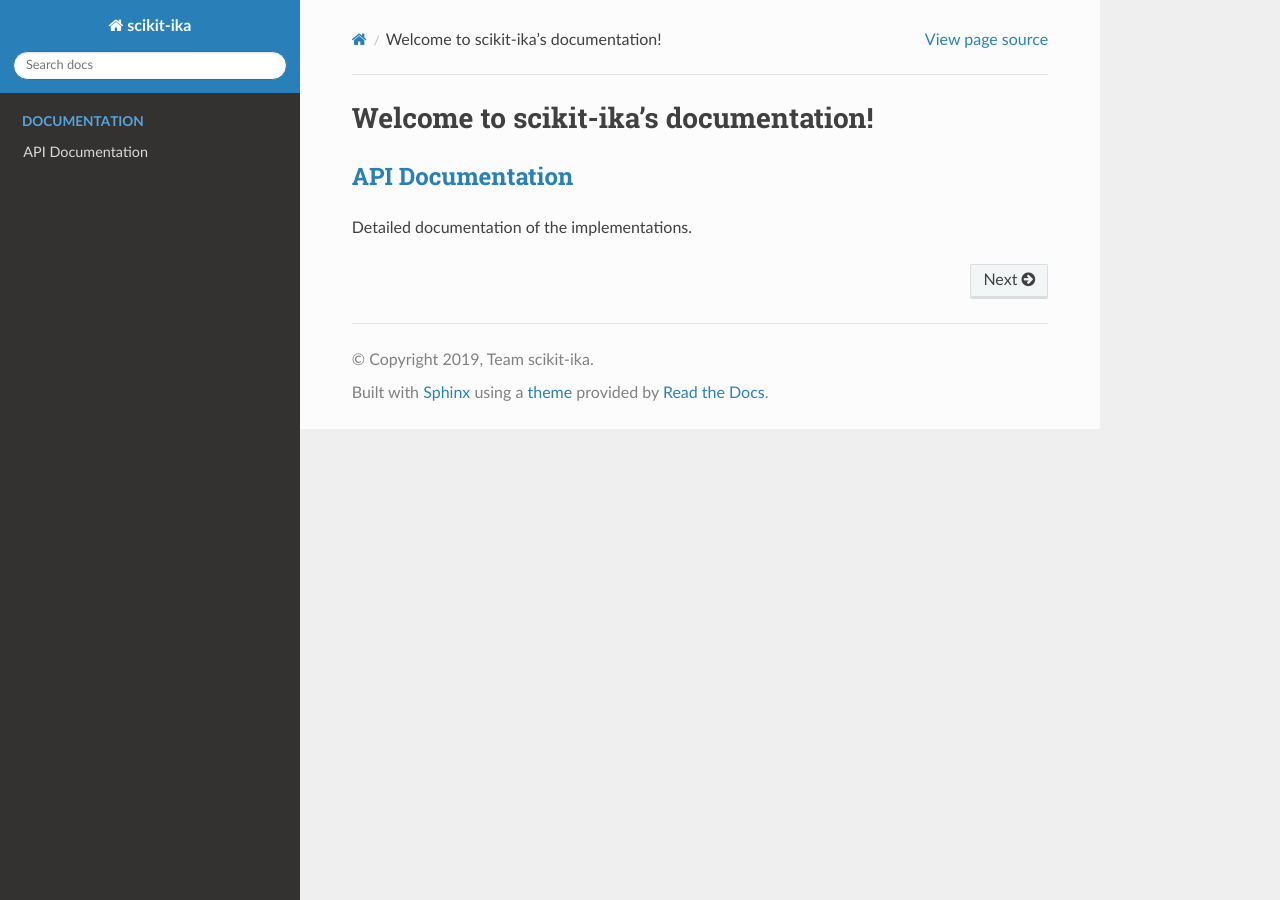
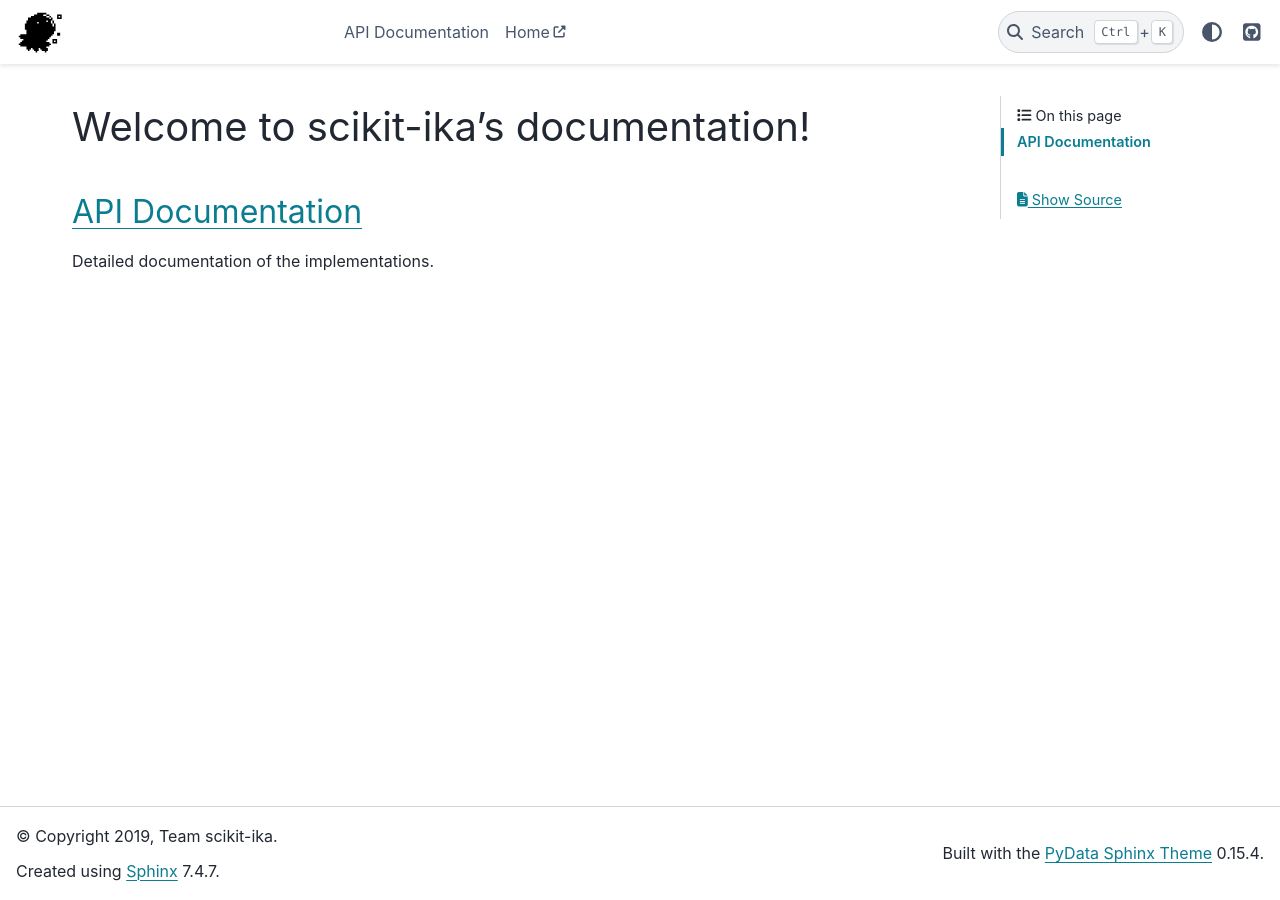
Before and after one commit to scikit-ika/scikit-ika, a Sphinx documentation site: the page built from docs/index.rst, in a window 1280 px wide. Built offline with Sphinx 7.4.7 and the PyData theme 0.15.4, drawn with Linux system fonts in a browser that asks for light colours.

Commit message:
Fix & update docs with a new theme

```diff
--- a/docs/conf.py
+++ b/docs/conf.py
@@ -23,7 +23,7 @@ copyright = '2019, Team scikit-ika'
 author = 'Team scikit-ika'
 
 # The full version, including alpha/beta/rc tags
-release = '0.0.0'
+# release = '0.0.0'
 
 
 # -- General configuration ---------------------------------------------------
@@ -51,7 +51,20 @@ exclude_patterns = ['_build', 'Thumbs.db', '.DS_Store']
 # The theme to use for HTML and HTML Help pages.  See the documentation for
 # a list of builtin themes.
 #
-html_theme = 'sphinx_rtd_theme'
+html_theme = 'pydata_sphinx_theme'
+
+html_logo = "_static/ika-logo.svg"
+
+html_theme_options = {
+    "github_url": "https://github.com/scikit-ika/scikit-ika",
+    "show_prev_next": False,
+    "external_links": [
+        {"name": "Home", "url": "https://scikit-ika.github.io/"},
+    ],
+    "show_prev_next": False,
+    "use_edit_page_button": False
+}
+
 
 # Add any paths that contain custom static files (such as style sheets) here,
 # relative to this directory. They are copied after the builtin static files,
```
Also changed, not shown: docs/documentation.rst (+2 -18 lines), docs/_static/ika-logo.svg (added).
